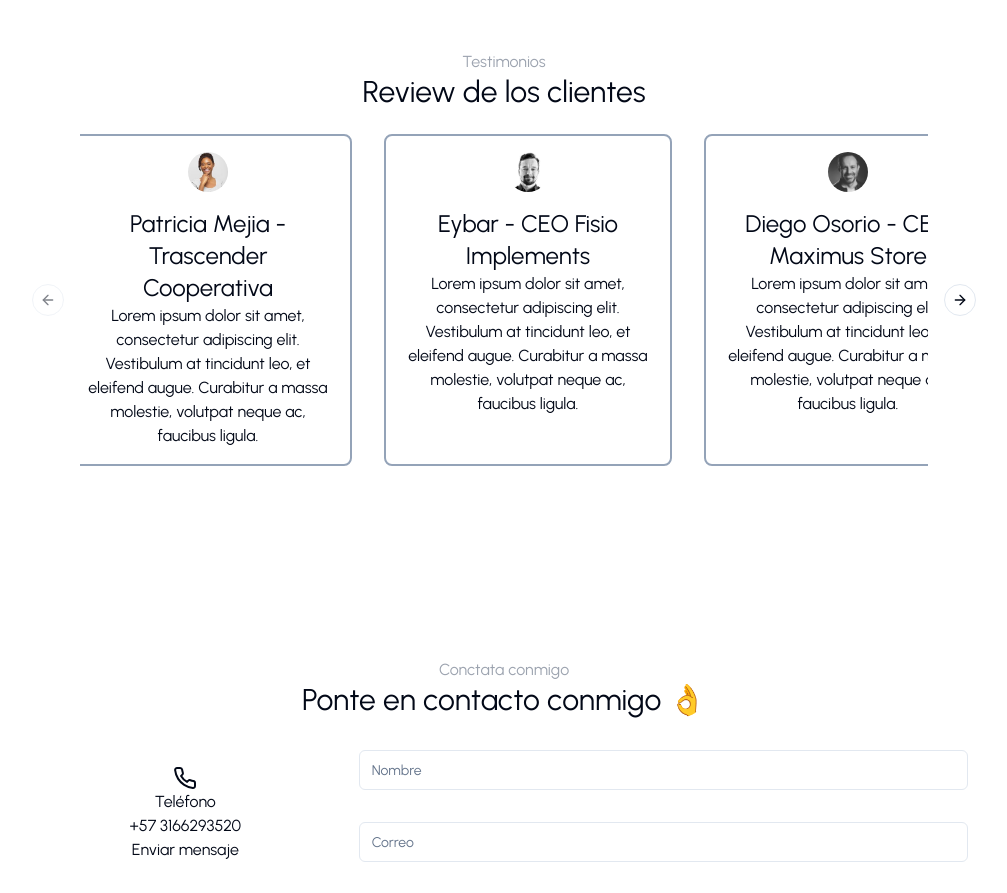
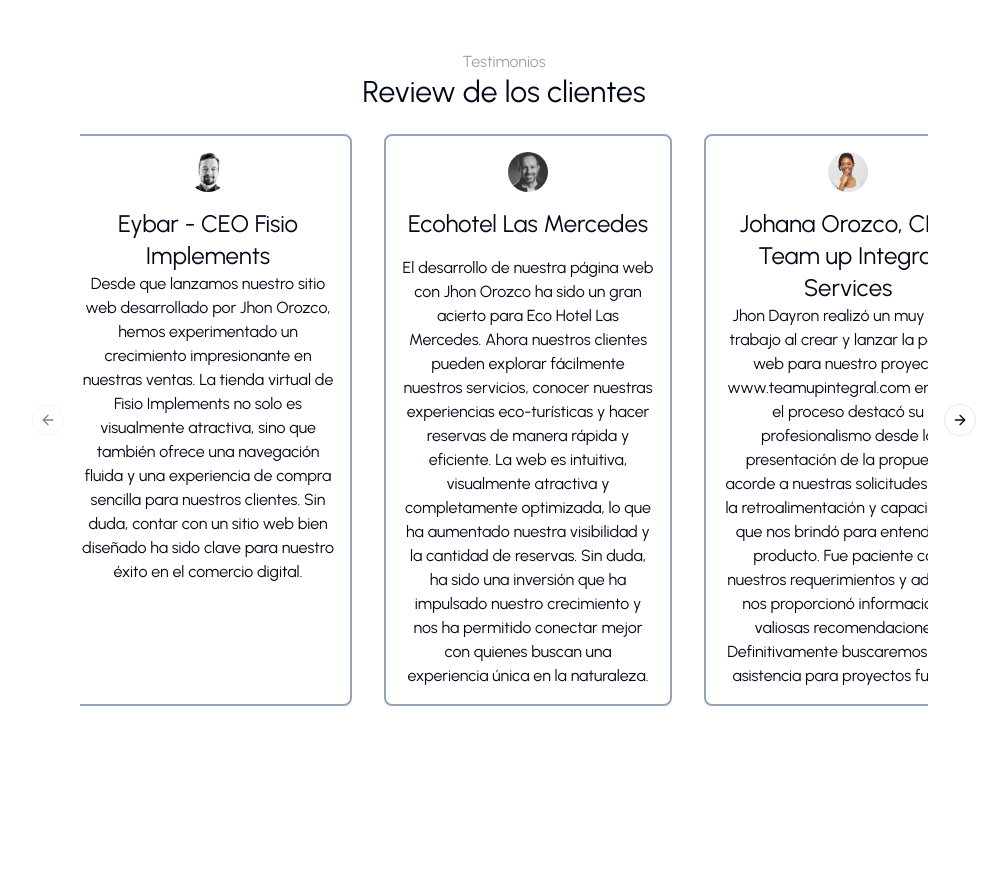
Before and after one commit to Jhondao/Jhonorozco.com, a Next.js app: page / in a window 1280 px wide. Shown: the part 4260-5153 px from the top of the page, without its empty margins (136-1143 px from the left). Built offline with nearby package versions, Linux system fonts and the light colour scheme.

Commit message:
[ADD Testimonials del proyecto

```diff
--- a/data.tsx
+++ b/data.tsx
@@ -286,46 +286,39 @@
 export const dataTestimonials = [
     {
         id: 1,
-        name: "Patricia Mejia - Trascender Cooperativa",
+        name: "Eybar - CEO Fisio Implements",
         description:
-            "Lorem ipsum dolor sit amet, consectetur adipiscing elit. Vestibulum at tincidunt leo, et eleifend augue. Curabitur a massa molestie, volutpat neque ac, faucibus ligula.",
+            "Desde que lanzamos nuestro sitio web desarrollado por Jhon Orozco, hemos experimentado un crecimiento impresionante en nuestras ventas. La tienda virtual de Fisio Implements no solo es visualmente atractiva, sino que también ofrece una navegación fluida y una experiencia de compra sencilla para nuestros clientes. Sin duda, contar con un sitio web bien diseñado ha sido clave para nuestro éxito en el comercio digital.",
+        imageUrl: "/profile-2.jpeg",
+    },
+    {
+        id: 2,
+        name: "Ecohotel Las Mercedes",
+        description:
+            "El desarrollo de nuestra página web con Jhon Orozco ha sido un gran acierto para Eco Hotel Las Mercedes. Ahora nuestros clientes pueden explorar fácilmente nuestros servicios, conocer nuestras experiencias eco-turísticas y hacer reservas de manera rápida y eficiente. La web es intuitiva, visualmente atractiva y completamente optimizada, lo que ha aumentado nuestra visibilidad y la cantidad de reservas. Sin duda, ha sido una inversión que ha impulsado nuestro crecimiento y nos ha permitido conectar mejor con quienes buscan una experiencia única en la naturaleza.",
+        imageUrl: "/profile-3.jpeg",
+    },
+    {
+        id: 3,
+        name: "Johana Orozco, CEO Team up Integral Services",
+        description:
+            "Jhon Dayron realizó un muy buen trabajo al crear y lanzar la página web para nuestro proyecto www.teamupintegral.com en todo el proceso destacó su profesionalismo desde la presentación de la propuesta acorde a nuestras solicitudes hasta la retroalimentación y capacitación que nos brindó para entender el producto. Fue paciente con nuestros requerimientos y además nos proporcionó información y valiosas recomendaciones. Definitivamente buscaremos de su asistencia para proyectos futuros",
         imageUrl: "/profile-1.jpeg",
     },
     {
-        id: 2,
-        name: "Eybar - CEO Fisio Implements",
+        id: 4,
+        name: "Patricia Mejia - Trascender Cooperativa",
         description:
-            "Lorem ipsum dolor sit amet, consectetur adipiscing elit. Vestibulum at tincidunt leo, et eleifend augue. Curabitur a massa molestie, volutpat neque ac, faucibus ligula.",
-        imageUrl: "/profile-2.jpeg",
-    },
-    {
-        id: 3,
-        name: "Diego Osorio - CEO Maximus Store",
-        description:
-            "Lorem ipsum dolor sit amet, consectetur adipiscing elit. Vestibulum at tincidunt leo, et eleifend augue. Curabitur a massa molestie, volutpat neque ac, faucibus ligula.",
-        imageUrl: "/profile-3.jpeg",
-    },
-    {
-        id: 4,
-        name: "Milton Alegría",
-        description:
-            "Lorem ipsum dolor sit amet, consectetur adipiscing elit. Vestibulum at tincidunt leo, et eleifend augue. Curabitur a massa molestie, volutpat neque ac, faucibus ligula.",
-        imageUrl: "/profile-3.jpeg",
+            "La experiencia con el servicio brindado por Jhon fue excelente, destacamos la calidad, la agilidad y la puntualidad en la entrega del proyecto. La página web de Trascender cooperativa ahora es más llamativa y funcional. Definitivamente recomiendo su servicio",
+        imageUrl: "/profile-1.jpeg",
     },
     {
         id: 5,
-        name: "Johana Orozco, CEO Team up Integral Services",
+        name: "Diego Osorio - CEO Maximus Store",
         description:
-            "Lorem ipsum dolor sit amet, consectetur adipiscing elit. Vestibulum at tincidunt leo, et eleifend augue. Curabitur a massa molestie, volutpat neque ac, faucibus ligula.",
-        imageUrl: "/profile-2.jpeg",
-    },
-    {
-        id: 6,
-        name: "Axel Moncada",
-        description:
-            "Lorem ipsum dolor sit amet, consectetur adipiscing elit. Vestibulum at tincidunt leo, et eleifend augue. Curabitur a massa molestie, volutpat neque ac, faucibus ligula.",
+            "Quiero darle mi agradecimiento y recomendación al Sr Jhon Dayron por su profesionalismos y dedicación para crear la página Web de mi negocio y mantener activa y en movimiento la publicidad en las redes sociales, mil gracias y muchos éxitos! ",
         imageUrl: "/profile-3.jpeg",
-    },
+    },
 ];
 
 export const dataContact = [
```
